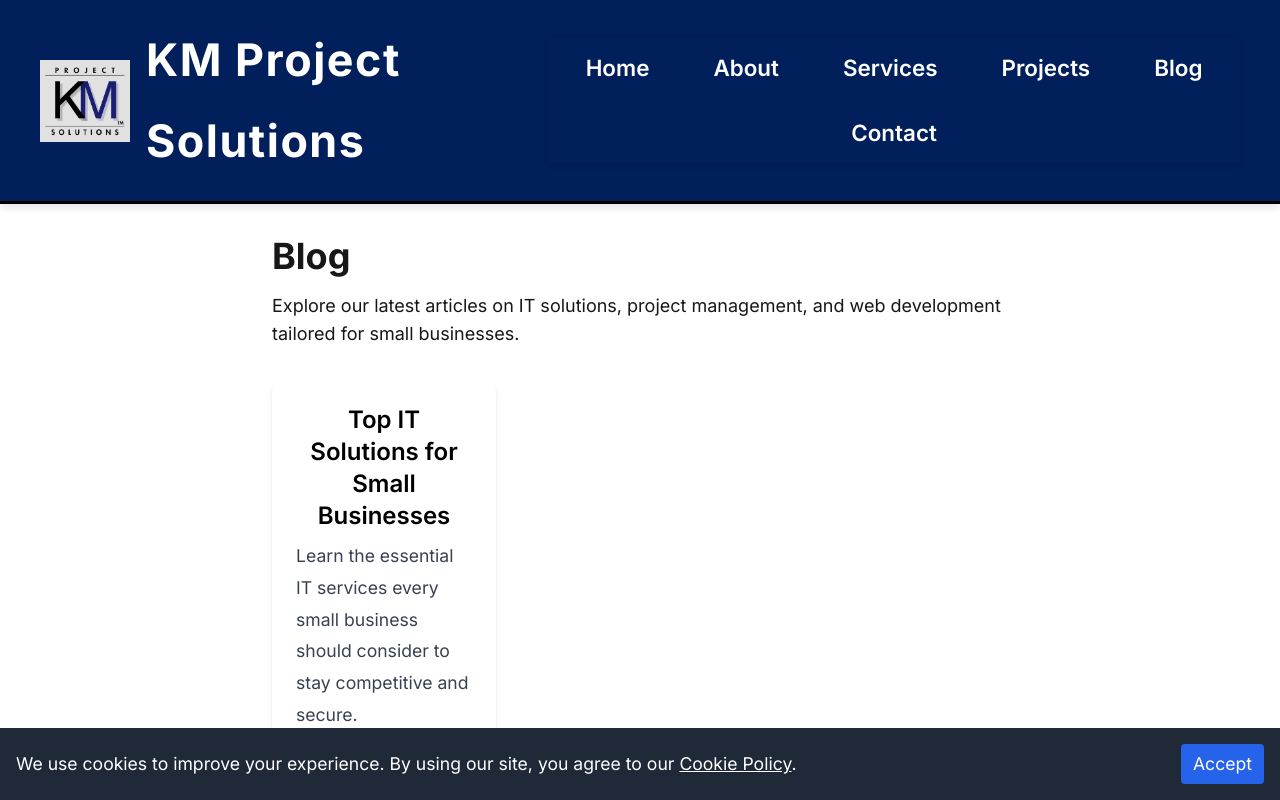
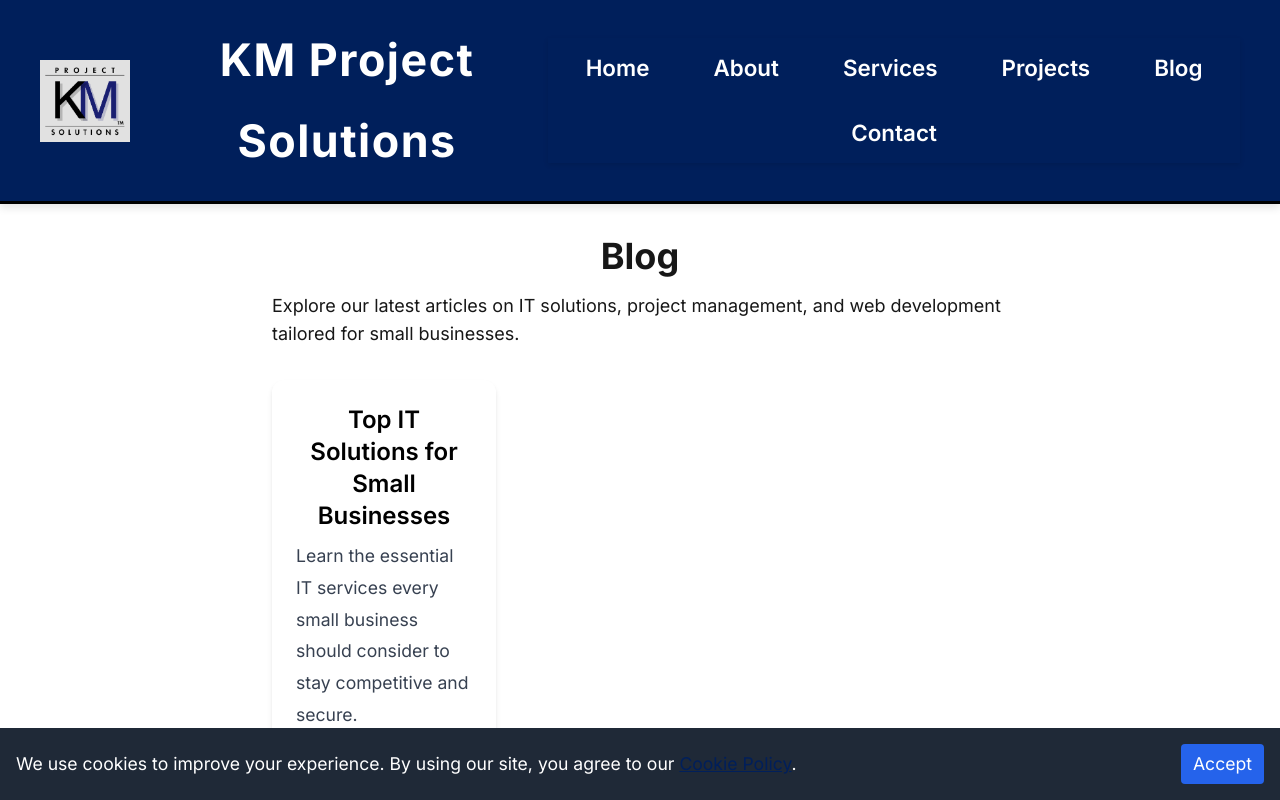
Before and after one commit to kaneAmiller/business-website, a Next.js app: page /blog in a window 1280 px wide. Shown: the top 800 px of the page. Built offline with nearby package versions, Linux system fonts and the light colour scheme.

Commit message:
Updated globals.css

```diff
--- a/src/styles/globals.css
+++ b/src/styles/globals.css
@@ -8,7 +8,6 @@
   --foreground: #171717;
   --primary-color: #001f5b;
   --secondary-color: #33415c;
-  --highlight-color: #ffd700;
 }
 
 /* Base Styles */
@@ -35,11 +34,51 @@ body {
   box-sizing: border-box;
 }
 
+/* Blog-specific Grid Alignment */
+.blog-posts-grid {
+  display: grid;
+  grid-template-columns: repeat(auto-fit, minmax(300px, 1fr));
+  gap: 16px;
+  justify-content: center;
+}
+
+.blog-card {
+  max-width: 350px;
+  margin: 0 auto;
+  background-color: #ffffff;
+  border-radius: 12px;
+  box-shadow: 0 4px 8px rgba(0, 0, 0, 0.1);
+  padding: 16px;
+  text-align: center;
+}
+
+h1,
+h2 {
+  text-align: center;
+}
+
+/* Anchor Tag Styling */
+a {
+  color: var(--primary-color);
+  text-decoration: underline;
+  cursor: pointer;
+  transition: color 0.3s ease-in-out;
+}
+
+a:hover {
+  color: var(--highlight-color);
+}
+
+/* Specific to services page */
+.services-page a {
+  font-weight: bold;
+}
+
 /* Header Styles */
 .site-header {
   display: flex;
   justify-content: space-between;
-  align-items: center; /* Centers content vertically within the header */
+  align-items: center;
   padding: 20px 40px;
   background-color: var(--primary-color);
   color: #ffffff;
@@ -59,7 +98,7 @@ body {
   letter-spacing: 1.5px;
   font-weight: bold;
   color: #ffffff;
-  margin-left: 16px; /* Adjust spacing between logo and title */
+  margin-left: 16px;
 }
 
 /* Navigation Styling */
```
